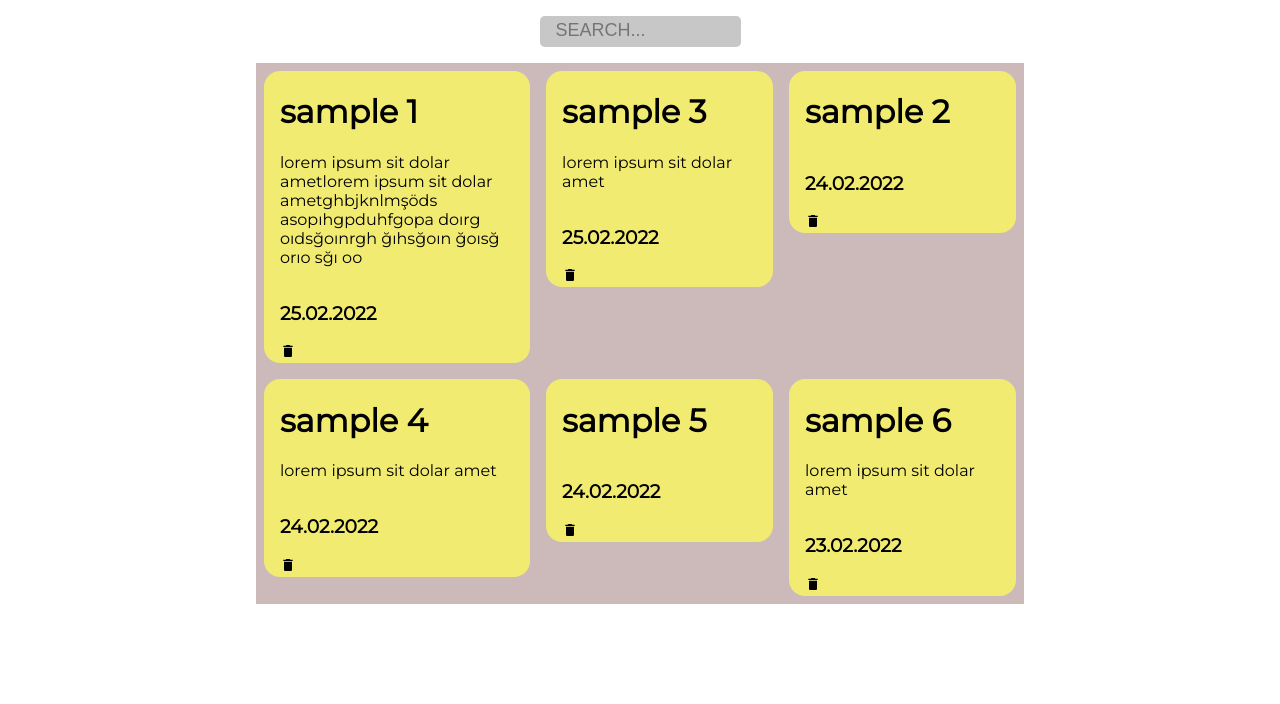
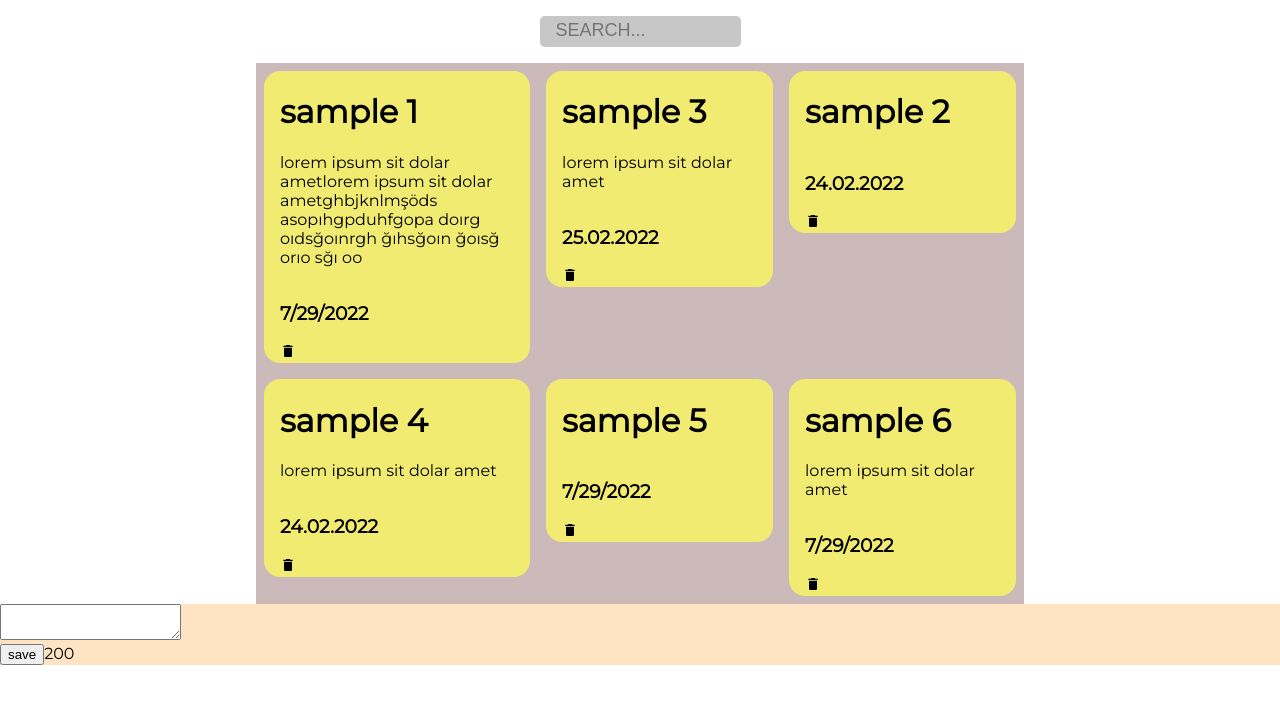
Before and after one commit to abdulkadir-polmayan/daily-note-app, a React (Create React App) app: page / in a window 1280 px wide. Shown: the top 704 px of the page. Built offline with nearby package versions, Linux system fonts and the light colour scheme.

Commit message:
grupize not perfect but ı think ı find solutions

```diff
--- a/src/App.js
+++ b/src/App.js
@@ -1,7 +1,5 @@
 import './App.scss';
 import React from 'react';
-import { FcAutomatic,MdDelete } from "react-icons/md";
-import {nanoid} from 'nanoid'
 import Note from './components/Note';
 import AddNote from './components/AddNote'
 import Search from './components/Search';
@@ -13,7 +11,7 @@ function App() {
     id: Math.random(),
     headline:"sample 1",
     innerText:"lorem ipsum sit dolar ametlorem ipsum sit dolar ametghbjknlmşöds asopıhgpduhfgopa doırg oıdsğoınrgh ğıhsğoın ğoısğ orıo sğı oo ",
-    date:"25.02.2022"
+    date:"7/29/2022"
   },{
     id:Math.random(),
     headline:"sample 3",
@@ -33,12 +31,12 @@ function App() {
     id:Math.random(),
     headline:"sample 5",
     innerText:"",
-    date:"24.02.2022"
+    date:"7/29/2022"
   },{
     id:Math.random(),
     headline:"sample 6",
     innerText:"lorem ipsum sit dolar amet",
-    date:"23.02.2022"
+    date:"7/29/2022"
   },])
   const [secondNoteData,setSecondNoteData]=React.useState([])
 
@@ -66,17 +64,36 @@ function App() {
 
   //* notes
 
-  const notess= secondNoteData.filter((item)=>{
-    return item.date== "25.02.2022"
-    //* this return based on spesicfic date
-    //* ı wanna grupize depends on date.
-    })
+  // const notess= secondNoteData.filter((item)=>{
+  //   return item.date== "25.02.2022"
+  //   //* this return based on spesicfic date
+  //   //* ı wanna grupize depends on date.
+  //   })
 
-    console.log(notess)
+  //   console.log(notess)
 
+//   const notess = secondNoteData.reduce((acc, item) => {
+//     const date = item.date;
+//     acc[date] = acc[date] ? acc.date.push(item) : [item];
+//     return acc;
+// }, {})
 
-  const notes=secondNoteData.map(item=>{
+//   console.log(notess)
 
+// const notess = secondNoteData.map(item=>{
+//   if(item.date = )
+// })
+
+ //* look date and make grup depends date
+  //* if dates same make same grup
+  //* and get date of this grup and display
+  //! actually ı managed to make today note grup
+  //! and yesterday and before grup
+
+const todayNotes=secondNoteData.map(item=>{
+  const date=new Date()
+  console.log(date.toLocaleDateString())
+  if(item.date===date.toLocaleDateString()){
     return (
       <Note
         headline={item.headline}
@@ -86,8 +103,24 @@ function App() {
         dltNote={dltNote}
       />
     )
-  })
+  }
+})
 
+
+const yesterdayNotes=secondNoteData.map(item=>{
+  const date=new Date()
+  console.log(date.toLocaleDateString())
+  if(item.date===date.toLocaleDateString()){
+  }else{return (
+    <Note
+      headline={item.headline}
+      innerText={item.innerText}
+      date={item.date}
+      id={item.id}
+      dltNote={dltNote}
+    />
+  )}
+})
 
 
   //* Add new note
@@ -118,10 +151,7 @@ function App() {
     setSecondNoteData(newNotesArr)
   }
 
-  //* look date and make grup depends date
-  //* if dates same make same grup
-  //* and get date of this grup and display
-  //*
+
 
 
   return (
@@ -131,7 +161,8 @@ function App() {
 
       <div className='notes-conteiner'>
         <div className='notes'>
-          {notes}
+            {todayNotes}
+            {yesterdayNotes}
 
 
         </div>
--- a/src/App.scss
+++ b/src/App.scss
@@ -76,5 +76,4 @@ body{
     background-color: bisque;
     position: sticky;
     bottom: 5px;
-    display: none;
 }
```
